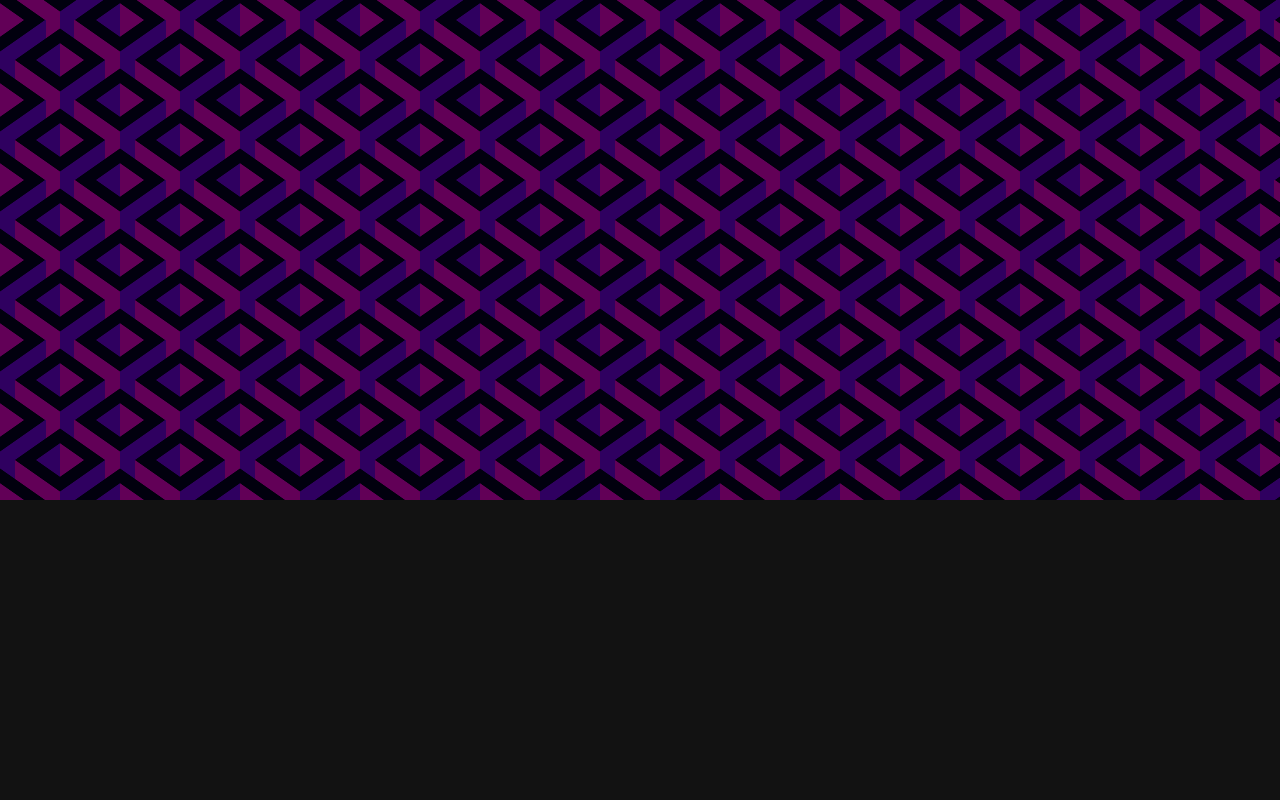
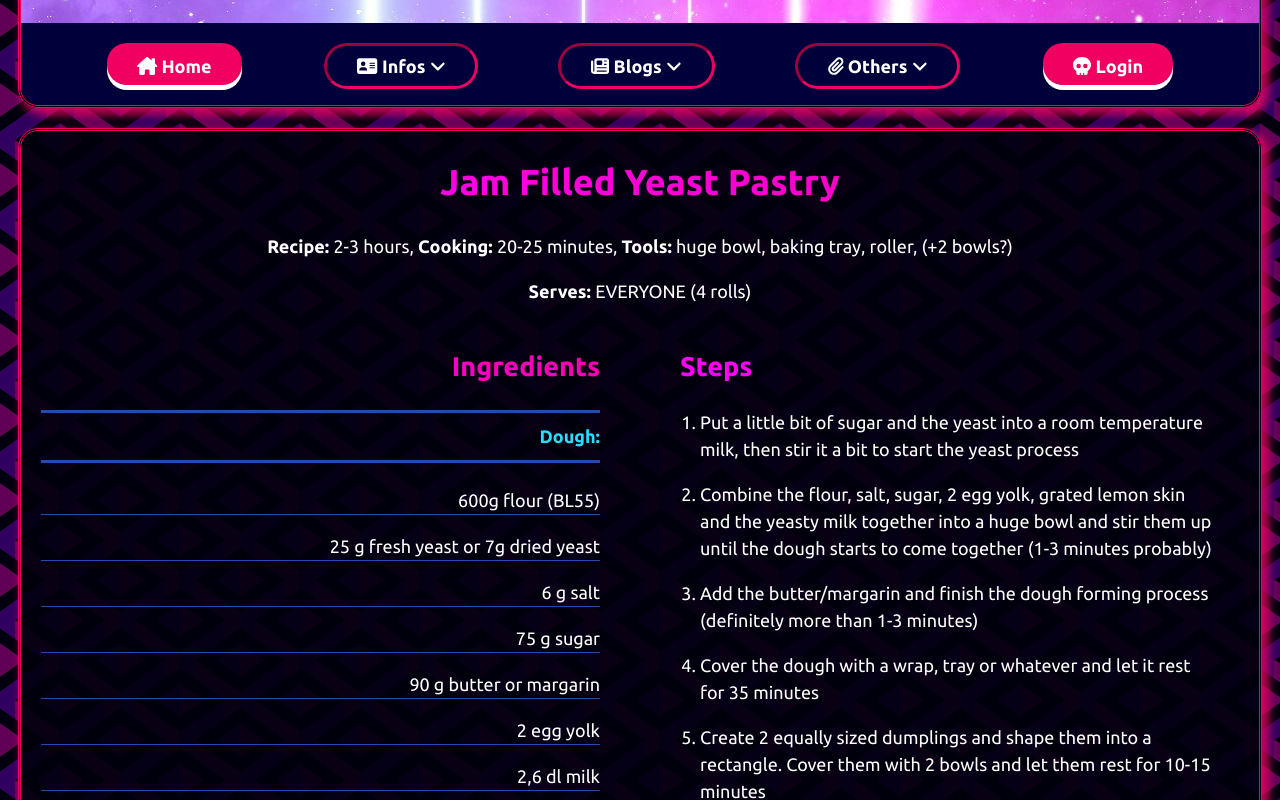
Before and after one commit to PrivateN00b/privatenoob.top, a React (Vite) app: page /Recipes/Bukta in a window 1280 px wide. Before the commit this address had no page. Shown: the part 300-1100 px from the top of the page. Before the commit the page ends 800 px from the top, so only its background shows below. Built offline with nearby package versions, Linux system fonts and the light colour scheme.

Commit message:
Added Jam Filled Yeast Pastry as recipe

```diff
--- a/src/App.tsx
+++ b/src/App.tsx
@@ -20,6 +20,7 @@ import Recipes from "./pages/blogs/Recipes/Recipes";
 import { Bejgli } from "./pages/blogs/Recipes/pages/Bejgli";
 import Software from "./pages/blogs/Software/Software";
 import { ScrambledEggs } from "./pages/blogs/Recipes/pages/ScrambledEggs";
+import { Bukta } from "./pages/blogs/Recipes/pages/Bukta";
 
 const router = createBrowserRouter(
   createRoutesFromElements(
@@ -35,6 +36,7 @@ const router = createBrowserRouter(
       {/* This will get blown out of proportions REAL FAST */}
       <Route path="Recipes/Bejgli" element={<Bejgli />} />
       <Route path="Recipes/ScrambledEggs" element={<ScrambledEggs />} />
+      <Route path="Recipes/Bukta" element={<Bukta />} />
 
       <Route path="404" element={<PageNotFound />} />
     </Route>
--- /dev/null
+++ b/src/pages/blogs/Recipes/pages/Bukta.tsx
@@ -0,0 +1,148 @@
+import styled from "styled-components";
+import BaseContentDiv from "../../../../components/ui/BaseContentDiv";
+import CenteredH1 from "../../../../components/ui/CenteredH1";
+import CenteredH2 from "../../../../components/ui/CenteredH2";
+import Container from "../../../../components/ui/Container";
+import {
+  IngredientParagraph,
+  LeftColumn,
+  LeftHeader,
+  RightColumn,
+  RightHeader,
+  Row,
+  SubHeader,
+} from "../components/RecipeColumns";
+
+const StyledUL = styled.ul`
+  margin: 0 20px 0 20px;
+`;
+
+const StyledOL = styled.ol`
+  margin: 0 20px 0 20px;
+  padding-left: 0;
+`;
+
+export function Bukta() {
+  return (
+    <Container>
+      <BaseContentDiv>
+        <CenteredH1>Jam Filled Yeast Pastry</CenteredH1>
+        <p style={{ textAlign: "center" }}>
+          <strong>Recipe:</strong> 2-3 hours, <strong>Cooking:</strong> 20-25
+          minutes, <strong>Tools:</strong> huge bowl, baking tray, roller, (+2
+          bowls?)
+        </p>
+        <p style={{ textAlign: "center" }}>
+          <strong>Serves:</strong> EVERYONE (4 rolls)
+        </p>
+        <Row>
+          <LeftColumn>
+            <LeftHeader>Ingredients</LeftHeader>
+            <SubHeader>Dough:</SubHeader>
+            <IngredientParagraph>600g flour (BL55)</IngredientParagraph>
+            <IngredientParagraph>
+              25 g fresh yeast or 7g dried yeast
+            </IngredientParagraph>
+            <IngredientParagraph>6 g salt</IngredientParagraph>
+            <IngredientParagraph>75 g sugar</IngredientParagraph>
+            <IngredientParagraph>90 g butter or margarin</IngredientParagraph>
+            <IngredientParagraph>2 egg yolk</IngredientParagraph>
+            <IngredientParagraph>2,6 dl milk</IngredientParagraph>
+            <IngredientParagraph>
+              (optional) 1 piece of grated lemon skin
+            </IngredientParagraph>
+            <IngredientParagraph>1 egg for lubrication</IngredientParagraph>
+            <SubHeader>Filling:</SubHeader>
+            <IngredientParagraph>Whatever jam you prefer</IngredientParagraph>
+          </LeftColumn>
+          <RightColumn>
+            <RightHeader>Steps</RightHeader>
+            <StyledOL>
+              <li>
+                <p>
+                  Put a little bit of sugar and the yeast into a room
+                  temperature milk, then stir it a bit to start the yeast
+                  process
+                </p>
+              </li>
+              <li>
+                <p>
+                  Combine the flour, salt, sugar, 2 egg yolk, grated lemon skin
+                  and the yeasty milk together into a huge bowl and stir them up
+                  until the dough starts to come together (1-3 minutes probably)
+                </p>
+              </li>
+              <li>
+                <p>
+                  Add the butter/margarin and finish the dough forming process
+                  (definitely more than 1-3 minutes)
+                </p>
+              </li>
+              <li>
+                <p>
+                  Cover the dough with a wrap, tray or whatever and let it rest
+                  for 35 minutes
+                </p>
+              </li>
+              <li>
+                <p>
+                  Create 2 equally sized dumplings and shape them into a
+                  rectangle. Cover them with 2 bowls and let them rest for 10-15
+                  minutes
+                </p>
+              </li>
+              <li>
+                <p>
+                  Knead these out into a rectangle shape if you can and cut
+                  every dumpling into 6 equally sized pieces (There should be 12
+                  pieces if you have 2 dumplings)
+                </p>
+              </li>
+              <li>
+                <p>
+                  Put 1 line of jam (size unknown currently) on each pieces
+                  (horizontally center, but vertically it should be closer to
+                  the bottom a bit). Fold it once, then close all the gaps by
+                  pressing them down (don't be too gentle). After that roll it
+                  once, and press both ends, plus the rolled dough line
+                </p>
+              </li>
+              <li>
+                <p>Repeat this with the others</p>
+              </li>
+              <li>
+                <p>
+                  Bring out a baking tray, put a baking wrap onto it and put all
+                  of these pieces onto it (folded lines should be at the
+                  bottom!)
+                </p>
+              </li>
+              <li>
+                <p>Lubricate them with 1 egg and rest them for 30-50 minutes</p>
+              </li>
+              <li>
+                <p>
+                  Lubricate them again and put it into the oven for 180 C for
+                  20-25 minutes
+                </p>
+              </li>
+              <li>
+                <p>TASTE THE WONDER! ^^</p>
+              </li>
+            </StyledOL>
+          </RightColumn>
+        </Row>
+
+        <CenteredH2>Sources</CenteredH2>
+        <StyledUL style={{ marginBottom: "20px" }}>
+          <li>
+            <a href="https://www.youtube.com/watch?v=_76NFtmdygY&t=359s">
+              Hagyományos Ízes Bukta házilag - Gábor a Házi Pék
+            </a>{" "}
+            Retrieved 2024.03.02
+          </li>
+        </StyledUL>
+      </BaseContentDiv>
+    </Container>
+  );
+}
--- a/src/pages/blogs/Recipes/recipes.json
+++ b/src/pages/blogs/Recipes/recipes.json
@@ -22,14 +22,14 @@
     "imgAlt": "Scrambled eggs"
   },
   {
-    "to": "Bejgli",
-    "name": "Cinnamon & Coconut rolls",
+    "to": "Bukta",
+    "name": "Jam Filled Yeast Pastry",
     "type": "Pastry",
-    "cost": 3,
+    "cost": 2,
     "restriction": "Vegetarian",
     "difficulty": 2,
-    "length": "4 hours",
-    "imgSrc": "/dios-bejgli.jpg",
-    "imgAlt": "Cinnamon rolls"
+    "length": "3 hours",
+    "imgSrc": "/bukta.png",
+    "imgAlt": "Jam Filled Yeast Pastry"
   }
 ]
```
Also changed, not shown: public/bukta.png (added).
